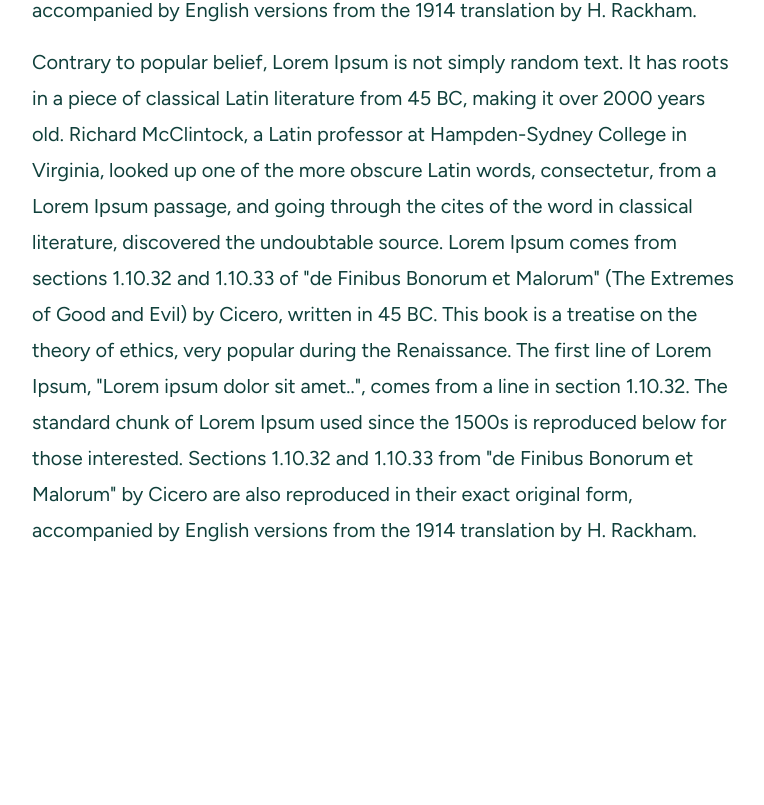
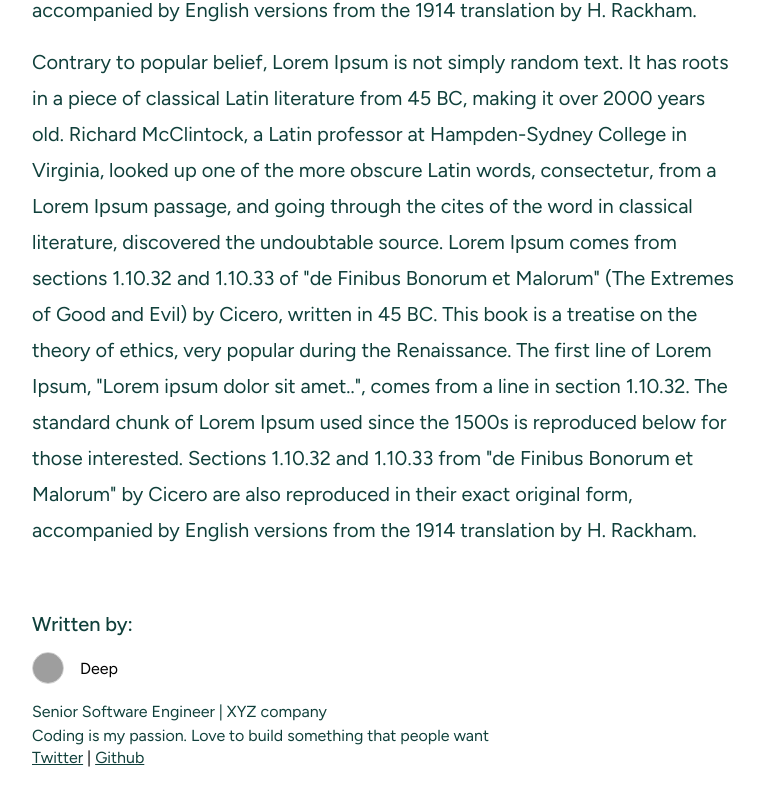
Before and after one commit to RatnadeepBiswakarma/blog-website-project, a plain HTML site: page blogs/all-he-wanted.html in a window 1280 px wide. Shown: the part 1864-2669 px from the top of the page, without its empty margins (64-828 px from the left). Before the commit the page ends 2476 px from the top, so only its background shows below. Drawn offline with Linux system fonts and the light colour scheme; grey boxes are pictures that could not be loaded; files whose address does not match are found by name.

Commit message:
feat: added author info on full blog page

```diff
--- a/blogs/all-he-wanted.html
+++ b/blogs/all-he-wanted.html
@@ -87,6 +87,20 @@
           reproduced in their exact original form, accompanied by English
           versions from the 1914 translation by H. Rackham.
         </p>
+        <div class="author-info">
+          <h2>Written by:</h2>
+          <div class="author-image-cont">
+            <img
+              src="https://robohash.org/hicveldicta.png"
+              alt="Author image"
+            />
+            <span class="name">Deep</span>
+          </div>
+          <p>Senior Software Engineer | XYZ company</p>
+          <p>Coding is my passion. Love to build something that people want</p>
+          <a href="https://twitter.com">Twitter</a> |
+          <a href="https://github.com">Github</a>
+        </div>
       </div>
       <aside class="sidebar">
         <h2>Other Blogs</h2>
--- a/css/blog-page.css
+++ b/css/blog-page.css
@@ -32,6 +32,34 @@
   margin-top: 1rem;
 }
 
+.author-info {
+  margin: 4rem 0;
+}
+
+.author-image-cont {
+  display: flex;
+  align-items: center;
+  margin-bottom: 1rem;
+}
+
+.author-image-cont img {
+  border: 1px solid #d1d1d1;
+  border-radius: 100%;
+  width: 2rem;
+  height: 2rem;
+  margin-right: 1rem;
+}
+
+.author-info p {
+  line-height: 1.5;
+  margin: 0;
+  font-size: 1rem;
+}
+
+.author-info a {
+  text-decoration: underline;
+}
+
 @media screen and (min-width: 786px) {
   body .full-blog {
     margin: 2rem auto;
```
Also changed, not shown: blogs/dave-watched.html (+14 -0 lines), blogs/he-was-an-expert.html (+14 -0 lines), blogs/his-mother.html (+14 -0 lines).
